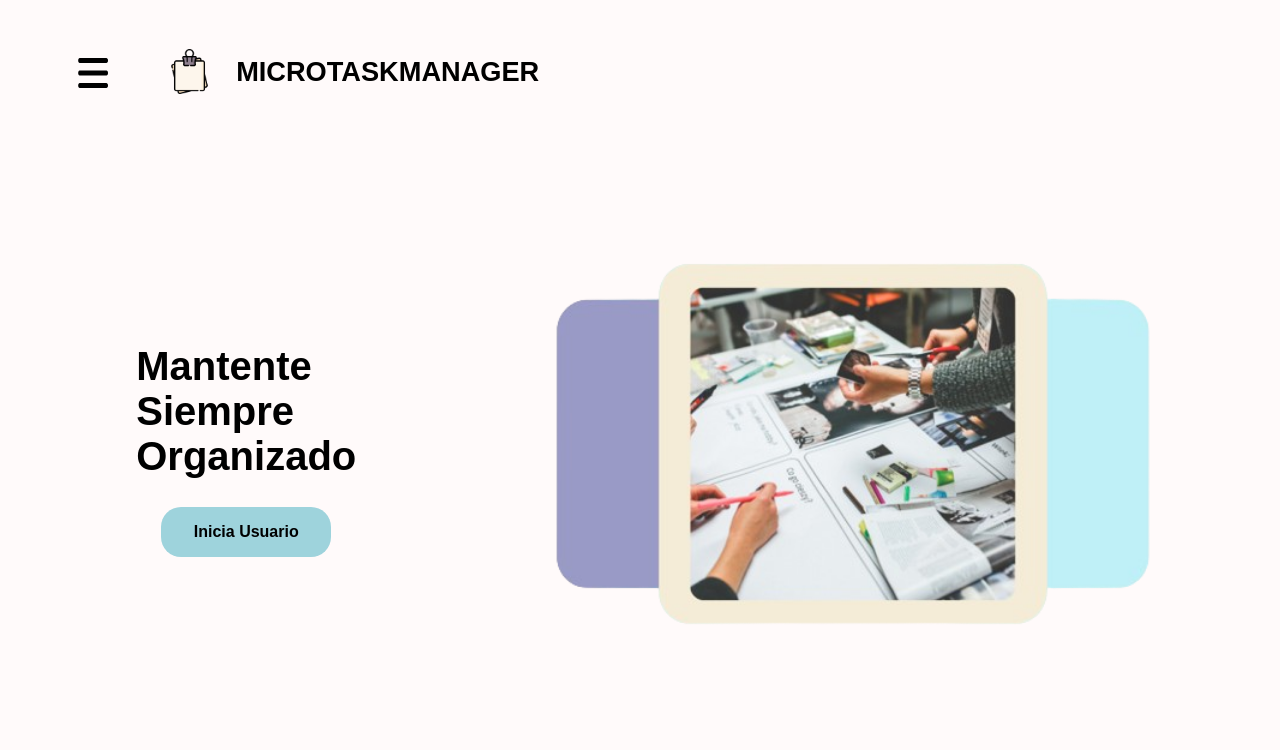
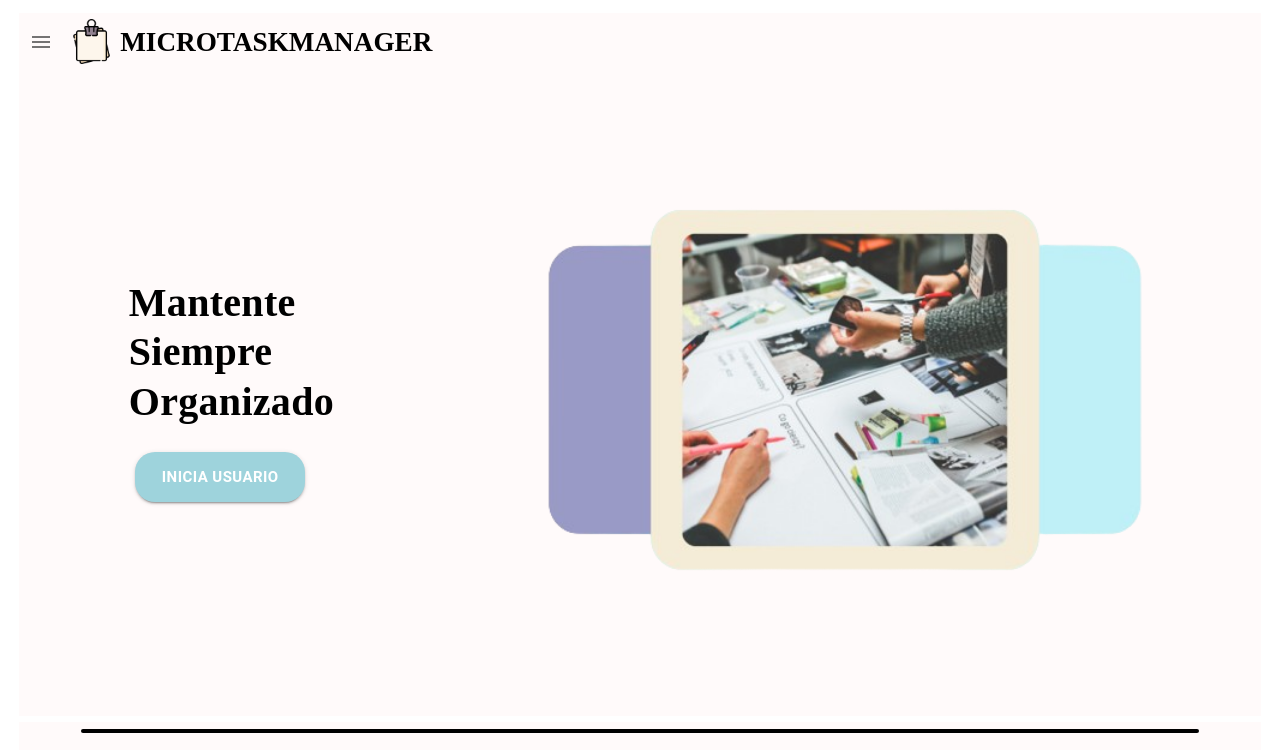
Before and after one commit to JeniferZapataLuna/Microtaskmanager, a React (Vite) app in the folder Vite/: page / in a window 1280 px wide. Shown: the top 750 px of the page. Built offline with nearby package versions, Linux system fonts and the light colour scheme.

Commit message:
commit
estilo MUI en el Main

```diff
--- a/Vite/src/Pages/Main.jsx
+++ b/Vite/src/Pages/Main.jsx
@@ -1,89 +1,163 @@
-import { useState } from 'react';
-import './css/Main.css'
-import Inicio_Sesion from './modals/Inicio_Sesion';
+import { useState, useEffect } from "react";
+import {
+  Box,
+  Button,
+  Typography,
+  IconButton,
+  Drawer,
+  List,
+  ListItem,
+  ListItemText,
+  CssBaseline
+} from "@mui/material";
+import MenuIcon from "@mui/icons-material/Menu";
+import Inicio_Sesion from "./modals/Inicio_Sesion";
 
-const Body = () => {
-
+function Body() {
   const [menuOpen, setMenuOpen] = useState(false);
+  const [isPopupOpen, setIsPopupOpen] = useState(false);
 
   const toggleMenu = () => {
     setMenuOpen(!menuOpen);
   };
 
-
-    const hover = (element) => {
-        element.addEventListener("mouseover", () => {
-            element.style.backgroundColor = "lightblue";
-        });
-
-        element.addEventListener("mouseout", () => {
-            element.style.backgroundColor = "";
-        });
-    }
-
-    const addhover = () => {
-        const botones = document.getElementsByClassName("hover");
-        Array.from(botones).map(boton => {
-            hover(boton); // Llamar a la función addHoverEffect y pasar cada elemento como argumento
-        });
+  const close_ham = () => {
+    setMenuOpen(false);
   };
-
-    const close_ham = () => {
-        setMenuOpen(false)
-    }
-
-    const [isPopupOpen, setIsPopupOpen] = useState(false);
 
   const togglePopup = () => {
     setIsPopupOpen(!isPopupOpen);
   };
+
   return (
     <>
-        <section className={`hamburguesa-bg ${menuOpen? 'active' : 'unactive'}`} onClick={close_ham}></section>
-        <div className='Principal' onLoad={addhover}>
-            <div className='D1'>
+      <CssBaseline />
+      <Box
+        sx={{
+          display: menuOpen ? "block" : "none",
+          position: "fixed",
+          top: 0,
+          left: 0,
+          width: "100%",
+          height: "100%",
+          backgroundColor: "rgba(0, 0, 0, 0.2)",
+          zIndex: 2,
+        }}
+        onClick={close_ham}
+      ></Box>
+      <Box
+        sx={{
+          color: "rgb(0, 0, 0)",
+          backgroundColor: "#FFFAFA",
+          display: "flex",
+          flexDirection: "column",
+          textAlign: "center",
+        }}
+      >
+        <Box
+          sx={{
+            display: "flex",
+            flexDirection: "row",
+            alignItems: "center",
+            justifyContent: "flex-start",
+            margin: "0rem",
+          }}
+        >
+          <IconButton
+            sx={{ padding: "0em", marginRight: "0em", borderRadius: "0.8em" }}
+            onClick={toggleMenu}
+          >
+            <MenuIcon />
+          </IconButton>
+          <img
+            src="./Img/papel.png"
+            alt="icon"
+            style={{ width: "45px", height: "45px", padding: "0em" }}
+          />
+          <Typography
+            variant="h5"
+            sx={{ fontFamily: "Montserrat", fontWeight: "800", fontSize: "1.7em" }}
+          >
+            MICROTASKMANAGER
+          </Typography>
+        </Box>
 
-                <section className="menu_ham menu">
-                <img src='./Img/menu.png' alt="Menu hamburguesa" onClick={toggleMenu} className='img hover hamburguesa-toggle'/>
-                </section>
+        <Drawer anchor="left" open={menuOpen} onClose={toggleMenu}>
+          <List>
+            <ListItem button onClick={toggleMenu}>
+              <ListItemText primary="Inicio" />
+            </ListItem>
+            <ListItem button>
+              <ListItemText primary="Sobre nosotros" />
+            </ListItem>
+            <ListItem button>
+              <ListItemText primary="Servicios" />
+            </ListItem>
+            <ListItem button>
+              <ListItemText primary="Contacto" />
+            </ListItem>
+          </List>
+        </Drawer>
 
+        <Box
+          sx={{
+            display: "flex",
+            flexDirection: "row",
+            justifyContent: "space-evenly",
+            padding: "0rem",
+          }}
+        >
+          <Box
+            sx={{
+              display: "flex",
+              flexDirection: "column",
+              justifyContent: "center",
+              alignItems: "start",
+              maxWidth: "50%",
+            }}
+          >
+            <Typography
+              variant="h4"
+              sx={{
+                marginBottom: "20px",
+                textAlign: "justify",
+                width: "300px",
+                fontFamily: "Montserrat",
+                fontWeight: "800",
+                fontSize: "40px",
+              }}
+            >
+              Mantente Siempre Organizado
+            </Typography>
+            <Box>
+              <Button
+                variant="contained"
+                sx={{
+                  width: "170px",
+                  height: "50px",
+                  borderRadius: "20px",
+                  fontSize: "15px",
+                  fontWeight: "600",
+                  backgroundColor: "#9ED3DC",
+                  "&:hover": {
+                    backgroundColor: "#ddd",
+                  },
+                }}
+                onClick={togglePopup}
+              >
+                Inicia Usuario
+              </Button>
+              {isPopupOpen && <Inicio_Sesion closePopup={togglePopup} />}
+            </Box>
+          </Box>
 
-                <img src='./Img/papel.png' alt="icon" className='Icono'/>
-                <p className='name'>MICROTASKMANAGER</p>
-
-            </div>
-
-            <ul className={`hamburguesa-contents ${menuOpen? 'active' : 'unactive'}`}>
-                <li><img src='./Img/menu.png' alt="Menu hamburguesa" onClick={toggleMenu} className='img hover hamburguesa-toggle'/></li>
-                <li><a href="#" className='hover'>Inicio</a></li>
-                <li><a href="#" className='hover'>Sobre nosotros</a></li>
-                <li><a href="#" className='hover'>Servicios</a></li>
-                <li><a href="#" className='hover'>Contacto</a></li>
-            </ul>
-
-
-
-
-            <div className='D2'>
-
-                <section className='part-left'>
-                    <p className='learn'>Mantente Siempre Organizado</p>
-                    <div className="App">
-                      <button type="button" className='Crear-Usuario boton hover-effect' onClick={togglePopup}>Inicia Usuario</button>
-                      {isPopupOpen && <Inicio_Sesion closePopup={togglePopup} />}
-                    </div>
-                </section>
-
-            <section className='Carusel'>
-            <img src="/Img/carusel.png" alt="carusel"  className='img-1'/>
-            </section>
-            </div>
-        </div>
+          <Box>
+            <img src="/Img/carusel.png" alt="carusel" style={{ width: "600px" }} />
+          </Box>
+        </Box>
+      </Box>
     </>
-    )
+  );
 }
 
-
-
-
-  export default Body
+export default Body;
```
Lines whose indentation alone changed are shown as unchanged.
